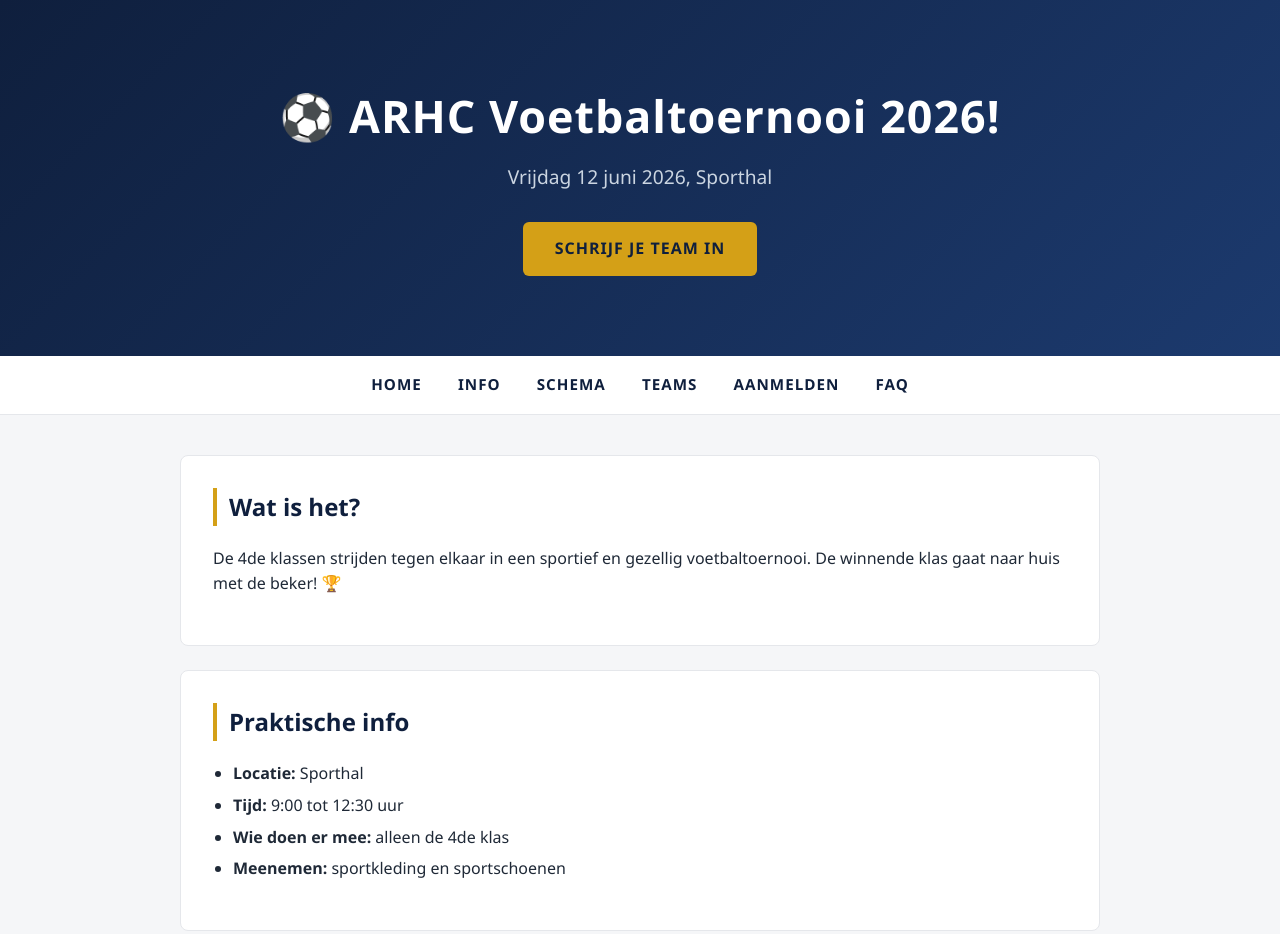
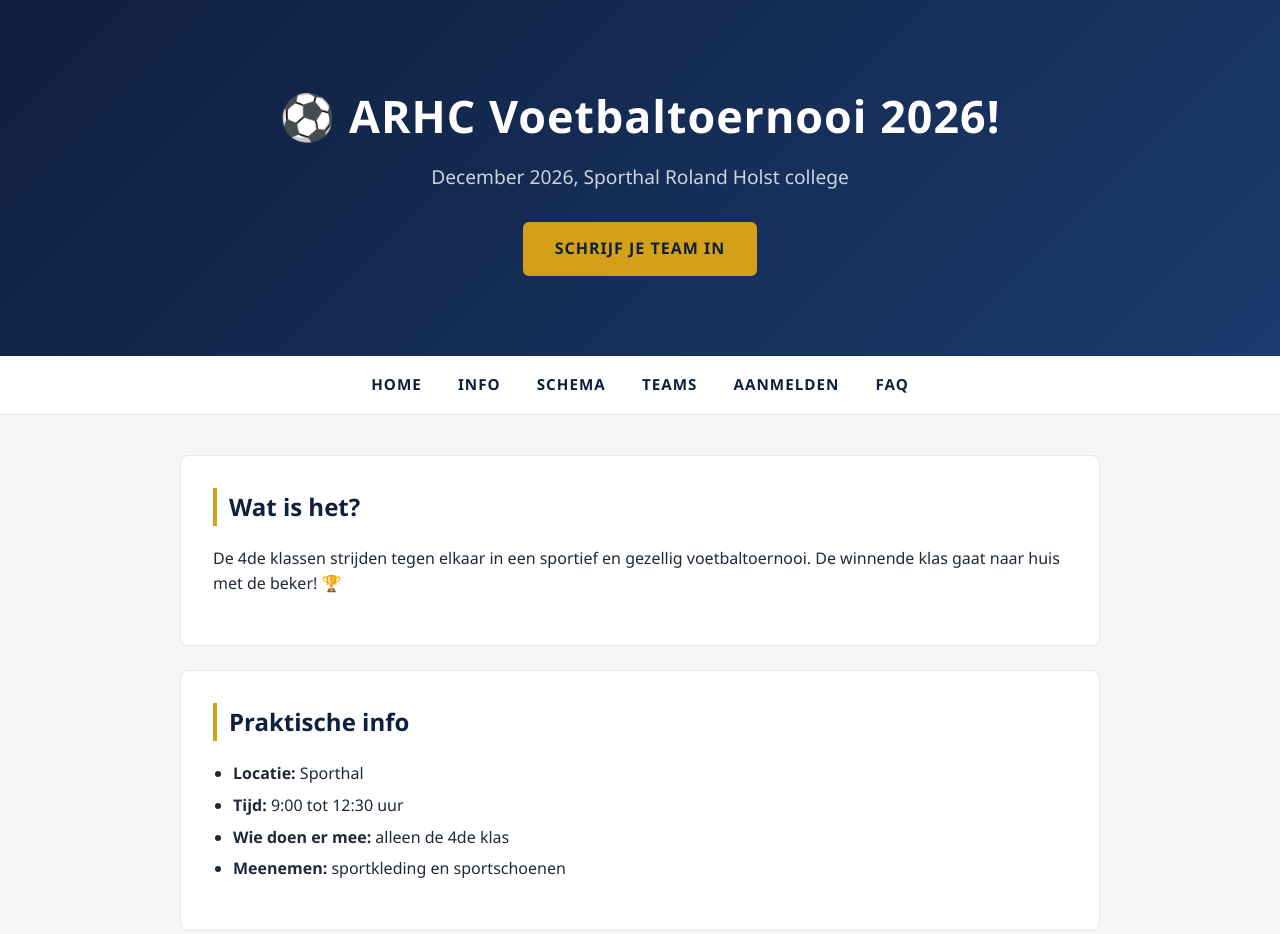
Before and after one commit to benksmit/Schoolvoetbal_website, a plain HTML site: page index.html in a window 1280 px wide. Shown: the top 934 px of the page. Drawn offline with Linux system fonts and the light colour scheme.

Commit message:
WebLab Run 06-11-2026 20:15:57 (UTC+01:00)

```diff
--- a/index.html
+++ b/index.html
@@ -163,7 +163,7 @@
 
   <header id="home">
     <h1>⚽ ARHC Voetbaltoernooi 2026!</h1>
-    <p>Vrijdag 12 juni 2026, Sporthal</p>
+    <p>December 2026, Sporthal Roland Holst college</p>
     <a href="#aanmelden" class="knop">Schrijf je team in</a>
   </header>
 
```
Also changed, not shown: 1 other file.
